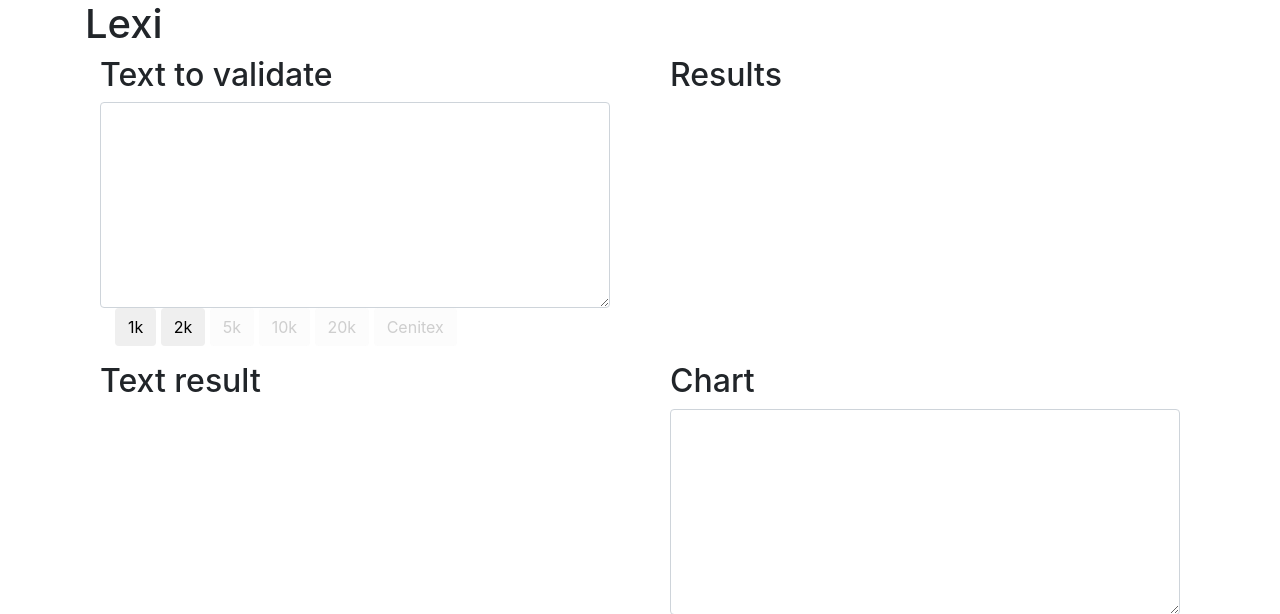
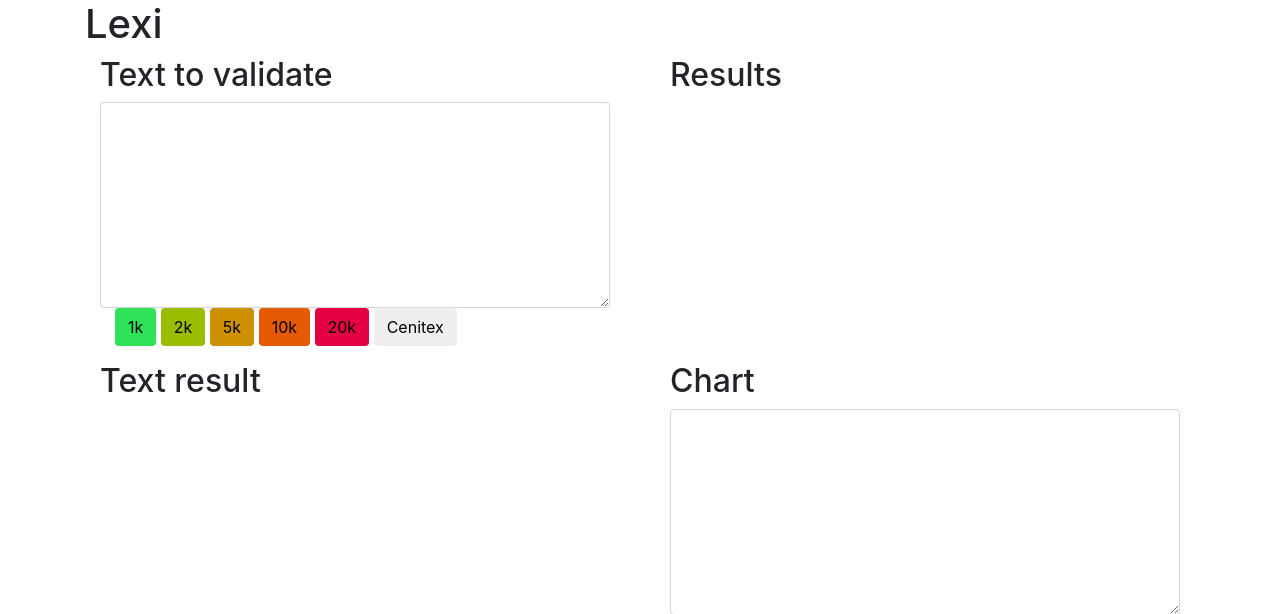
Before and after one commit to CodeforAustralia/lexiProject, a Django app: page /lexi/ in a window 1280 px wide. Shown: the top 614 px of the page. Run offline with Django 3.2, Linux system fonts and the light colour scheme; some libraries are stand-ins or nearby versions.

Commit message:
Change of colors for the common words groups and the styles to show the result properly.

```diff
--- a/lexi/static/lexi/style.css
+++ b/lexi/static/lexi/style.css
@@ -3,23 +3,27 @@
 }
 
 .twentyK {
-    background-color: red;
+    background-color: #e50046;
 }
 
 .tenK {
-    background-color: blue;
+    background-color: #e65a03;
 }
 
 .fiveK {
-    background-color: violet;
+    background-color: #cc9000;
 }
 
 .twoK {
-    background-color: aqua;
+    background-color: #9abd00;
 }
 
 .oneK {
-    background-color: greenyellow;
+    background-color: #2fe257;
+}
+
+.word {
+    font-weight: normal;
 }
 
 .btn:focus {
--- a/lexi/templates/lexi/index.html
+++ b/lexi/templates/lexi/index.html
@@ -27,12 +27,12 @@ Victoria Police are aware of the protest and are calling on people to be patient
 Please speak to your manager if you think you may be impacted by the protest.-->
                     <div class="col">
                         <!--Add color styles as span classes-->
-                        <button type="submit" class="btn btn-outline" name="threshold" value="1000">1k</button> <!--ToDo: Give the color styles-->
-                        <button type="submit" class="btn btn-outline" name="threshold" value="2000">2k</button>
-                        <button type="button" class="btn" disabled="disabled">5k</button>
-                        <button type="button" class="btn" disabled="disabled">10k</button>
-                        <button type="button" class="btn" disabled="disabled">20k</button>
-                        <button type="button" class="btn" disabled="disabled">Cenitex</button>
+                        <button type="submit" class="btn btn-outline oneK" name="threshold" value="1000">1k</button> <!--ToDo: Give the color styles-->
+                        <button type="submit" class="btn btn-outline twoK" name="threshold" value="2000">2k</button>
+                        <button type="button" class="btn fiveK">5k</button>
+                        <button type="button" class="btn tenK">10k</button>
+                        <button type="button" class="btn twentyK">20k</button>
+                        <button type="button" class="btn">Cenitex</button>
                     </div>
                 </form>
             </div>
--- a/lexi/views.py
+++ b/lexi/views.py
@@ -36,7 +36,7 @@ def splitByWords(simpleSentence):
             whereIs = lookForWord(w.lower())
             print(w + " - " + whereIs)
             #if w.lower() in mostCommonWords[:int(threshold)]:
-            checked_simple_sentence += '<span class=\''+ whereIs +'\'>' + w + '</span> '
+            checked_simple_sentence += '<span class=\'badge word '+ whereIs +'\'>' + w + '</span> '
             #else:
             #    checked_simple_sentence += '<span class=\'uncommon\'>' + w + '</span> '
     return checked_simple_sentence
```
